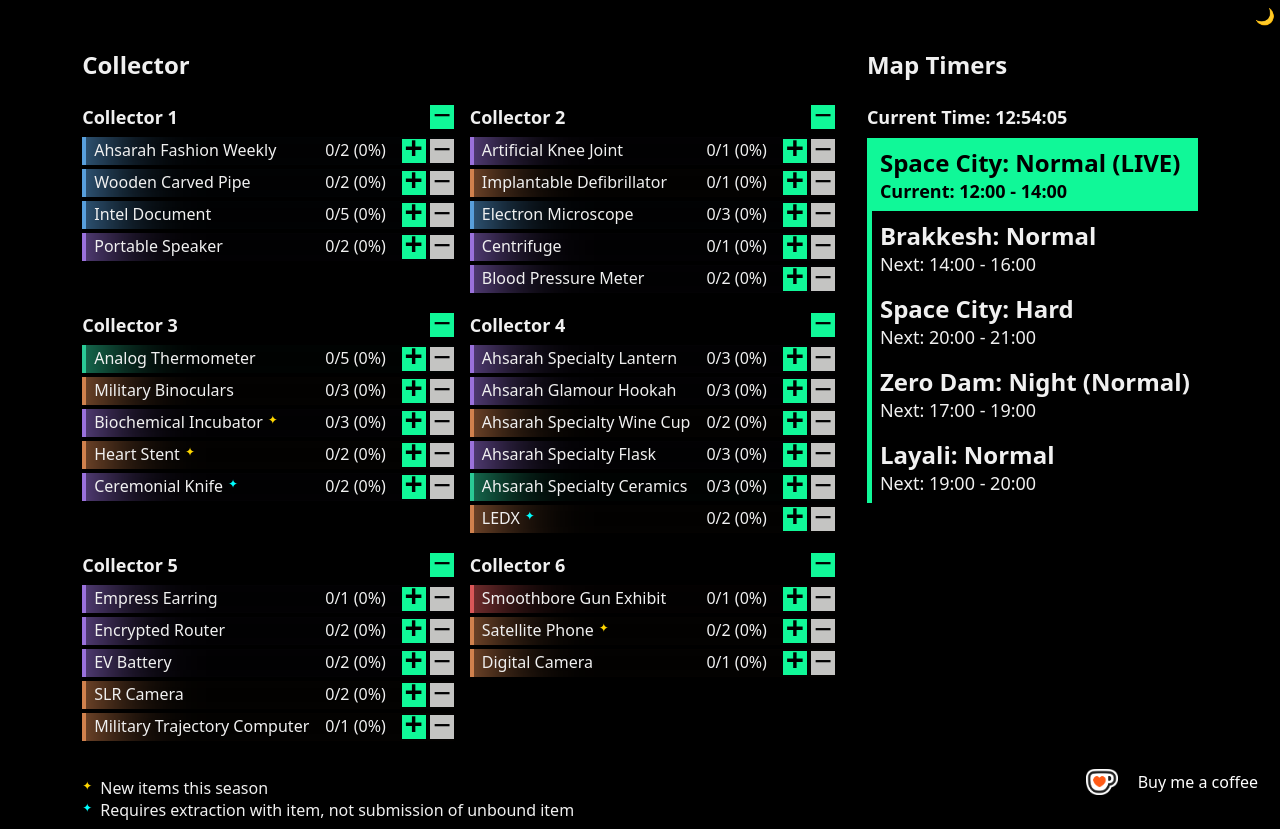
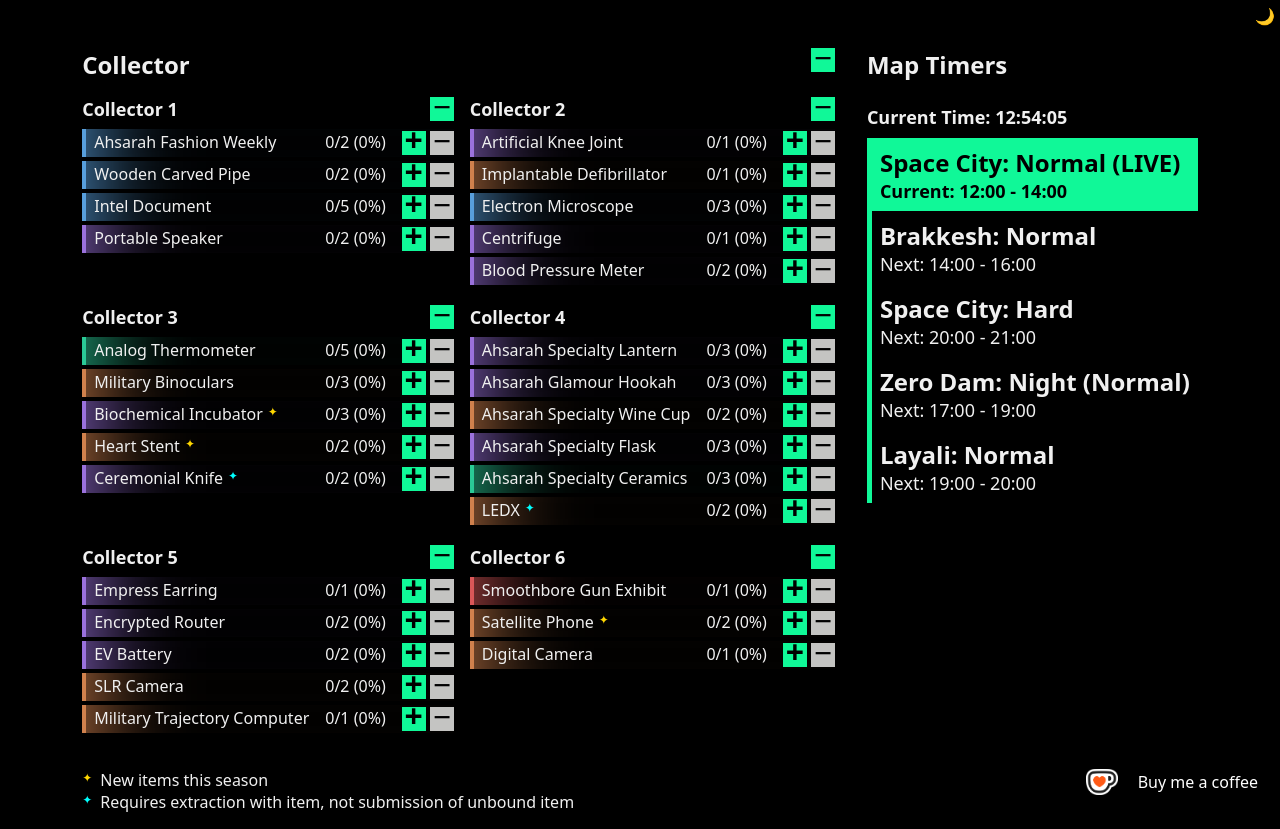
Before and after one commit to tomcorke/dftimers, a React (Vite) app: page / in a window 1280 px wide. Built offline with nearby package versions, Linux system fonts and the light colour scheme.

Commit message:
store minimised state

```diff
--- a/src/App.css
+++ b/src/App.css
@@ -59,9 +59,24 @@ html {
     padding-top: 40px;
 
     .section {
-      /* border: 1px solid red; */
+      min-width: 300px;
 
-      h2 {
+      @media (max-width: 800px) {
+        width: 100%;
+      }
+
+      > .header {
+        display: flex;
+        flex-flow: row nowrap;
+        justify-content: space-between;
+        margin: 0 0 1em;
+
+        > h2 {
+          margin: 0;
+        }
+      }
+
+      & > h2 {
         margin: 0 0 1em;
         padding: 0;
         font-size: 24px;
--- /dev/null
+++ b/src/helpers/useStoredState.ts
@@ -0,0 +1,27 @@
+import { useEffect, useState } from "react";
+import z from "zod";
+
+export const useStoredState = <Z extends z.ZodTypeAny, T extends z.infer<Z>>(
+  key: string,
+  initialValue: T,
+  zodSchema: Z
+) => {
+  // Initial load from storage
+  const storedValue = localStorage.getItem(key);
+
+  let finalInitialValue = initialValue;
+  if (storedValue) {
+    const parsedValue = zodSchema.safeParse(JSON.parse(storedValue));
+    if (parsedValue.success) {
+      finalInitialValue = parsedValue.data;
+    }
+  }
+
+  const [value, setValue] = useState<T>(finalInitialValue);
+
+  useEffect(() => {
+    localStorage.setItem(key, JSON.stringify(value));
+  }, [value]);
+
+  return [value, setValue] as const;
+};
--- a/src/sections/Collector.css
+++ b/src/sections/Collector.css
@@ -3,6 +3,10 @@
     display: grid;
     grid-template-columns: auto auto;
     gap: 1em;
+
+    @media (max-width: 800px) {
+      grid-template-columns: auto;
+    }
 
     .mission {
       &.complete {
--- a/src/sections/Collector.tsx
+++ b/src/sections/Collector.tsx
@@ -15,6 +15,7 @@ import "./Collector.css";
 import { MAP_TIMERS, MapTimer } from "./timers/map-timer";
 import classNames from "classnames";
 import { z } from "zod";
+import { useStoredState } from "../helpers/useStoredState";
 
 type Quality = "common" | "uncommon" | "rare" | "epic" | "legendary" | "exotic";
 
@@ -254,7 +255,11 @@ const CollectorMissionDisplay = ({
   const { collectorMissionStates, updateCollectorMission } = useContext(
     CollectorMissionContext
   );
-  const [minimised, setMinimised] = useState(false);
+  const [minimised, setMinimised] = useStoredState(
+    `collector_mission_minimised__${missionIndex}`,
+    false,
+    z.boolean()
+  );
 
   const mission = collectorMissionStates[missionIndex];
 
@@ -344,9 +349,26 @@ const CollectorMissionDisplay = ({
 export const CollectorSection = () => {
   const { collectorMissionStates } = useContext(CollectorMissionContext);
 
+  const [minimised, setMinimised] = useStoredState(
+    `collector_section_minimised`,
+    false,
+    z.boolean()
+  );
+
   return (
     <div className="section Collector">
+      <div className="header">
         <h2>Collector</h2>
+        <Button
+          className="toggle"
+          onClick={() => setMinimised(!minimised)}
+          disabled={false}
+        >
+          {minimised ? "+" : "−"}
+        </Button>
+      </div>
+      {minimised ? null : (
+        <>
           <div className="missions">
             {collectorMissionStates.map((mission, missionIndex) => {
               return (
@@ -366,6 +388,8 @@ export const CollectorSection = () => {
               submission of unbound item
             </div>
           </div>
+        </>
+      )}
     </div>
   );
 };
```
Lines whose indentation alone changed are shown as unchanged.
